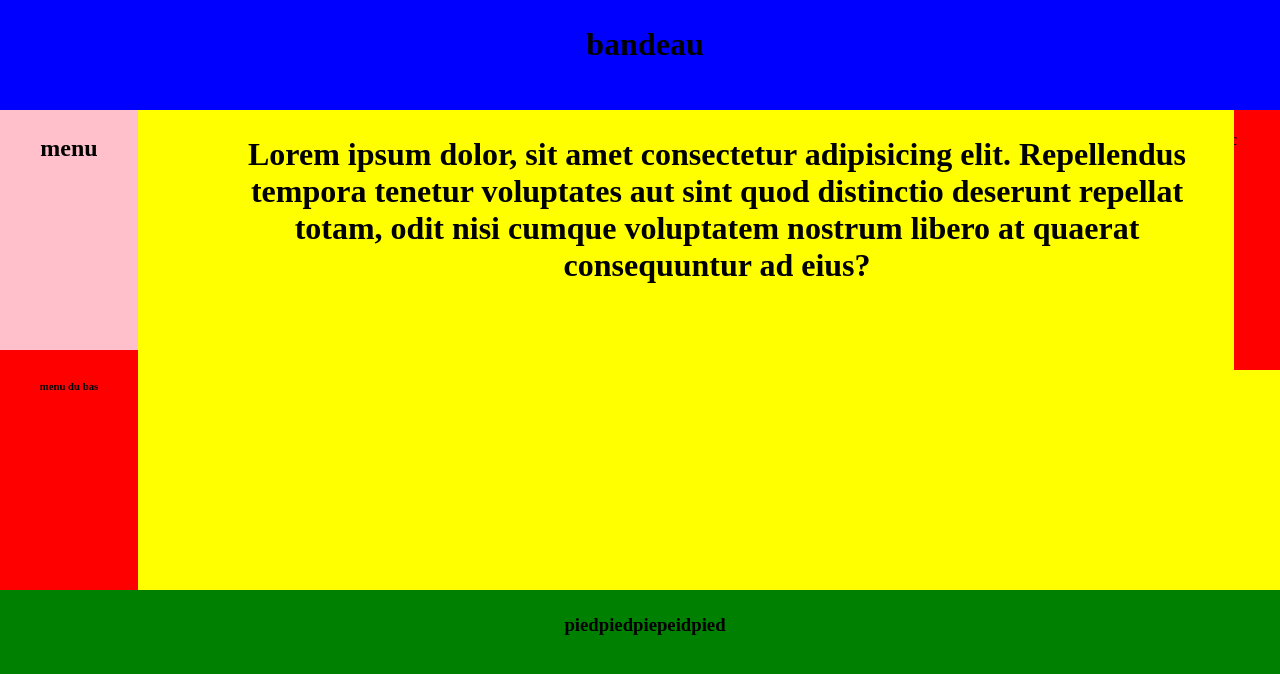
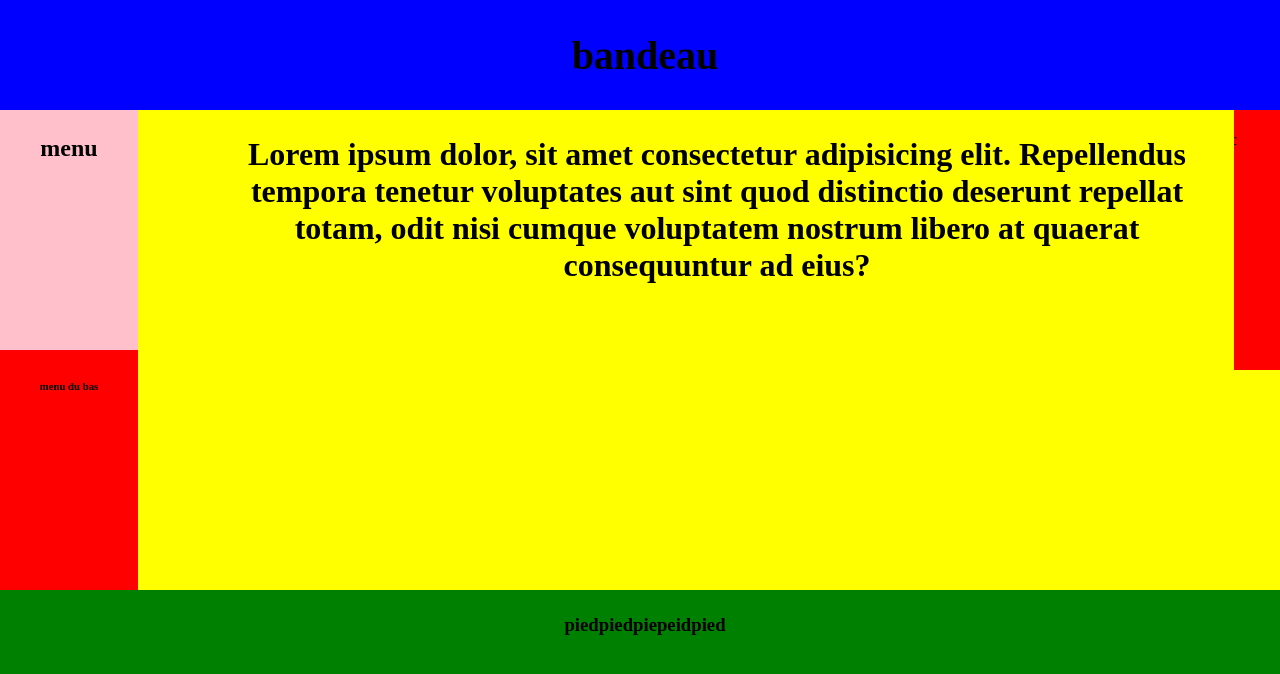
Before and after one commit to Goretzrz/TPCSS2, a plain HTML site: page exo3/ex3.html in a window 1280 px wide. Drawn offline with Linux system fonts and the light colour scheme; a script that the page names is missing.

Commit message:
txt 20px

```diff
--- a/exo3/ex3.css
+++ b/exo3/ex3.css
@@ -6,6 +6,7 @@ body {
 
 
 .bandeau {
+    font-size: 20px;
     position: fixed;
     top: 0%;
 
--- a/exo3/ex3.html
+++ b/exo3/ex3.html
@@ -3,7 +3,7 @@
 <head>
   <meta charset='utf-8'>
   <meta http-equiv='X-UA-Compatible' content='IE=edge'>
-  <title>exo 2</title>
+  <title>exo 3</title>
   <meta name='viewport' content='width=device-width, initial-scale=1'>
   <link rel='stylesheet' type='text/css' media='screen' href='ex3.css'>
   <script src='main.js'></script>
```
